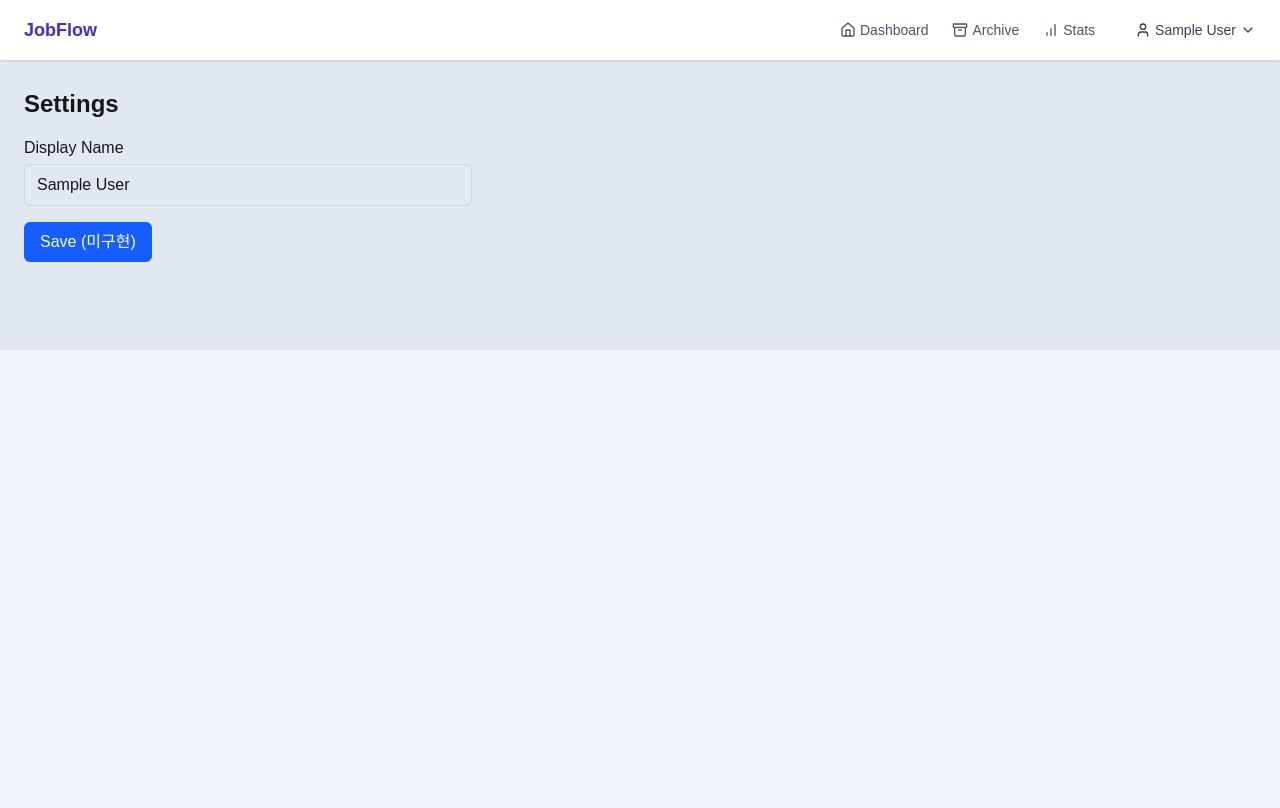
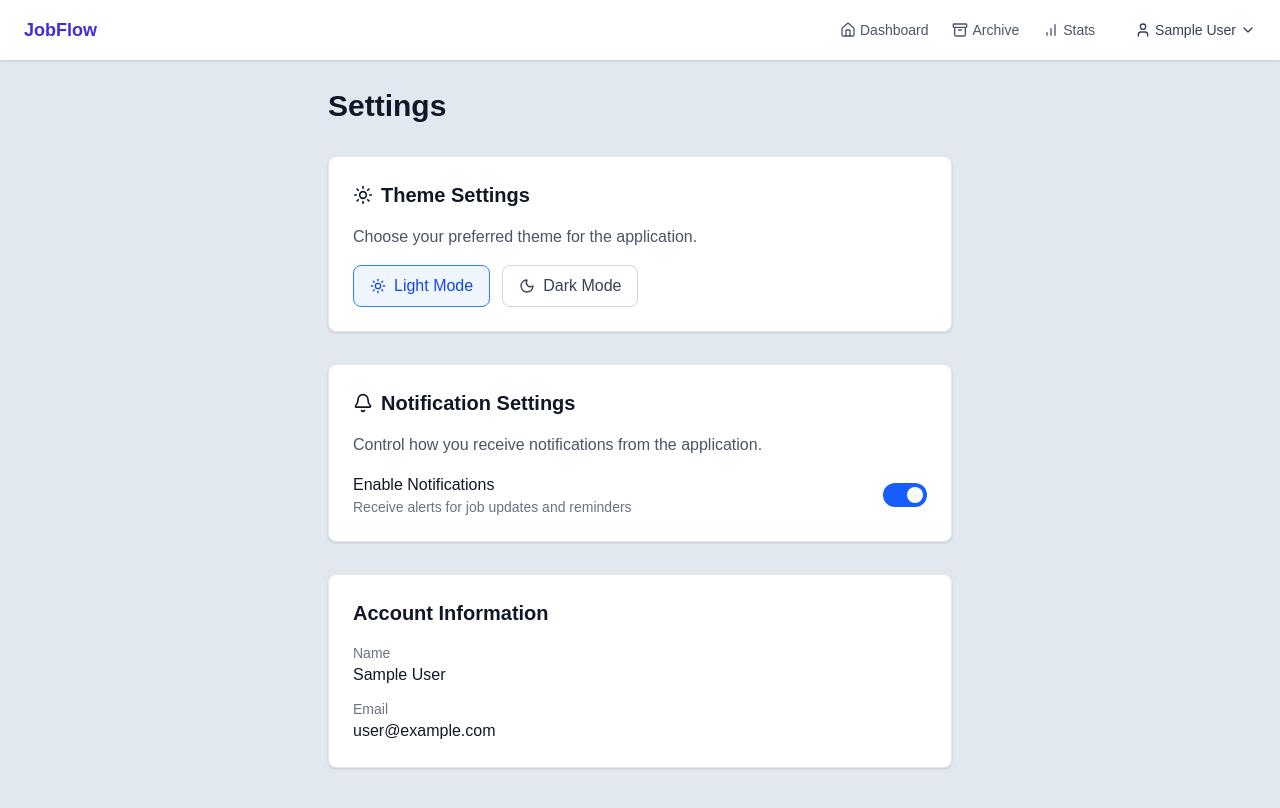
Before and after one commit to ianez7659/job-tracker, a Next.js app: page /dashboard/settings in a window 1280 px wide. Shown: the top 808 px of the page. Built offline with nearby package versions, Linux system fonts and the light colour scheme; no server answers; sample sign-in values are in the browser's storage.

Commit message:
refactor: replace user profile to settings components for improved functionality and UI

```diff
--- a/src/app/api/user/image/route.ts
+++ b/src/app/api/user/image/route.ts
@@ -12,14 +12,19 @@
 
   const { image } = await req.json();
 
+  console.log("🔄 API called with:", { email: session.user.email, imageLength: image ? image.length : 0 });
+
   try {
-    await prisma.user.update({
+    const updatedUser = await prisma.user.update({
       where: { email: session.user.email },
       data: { image },
     });
 
-    return NextResponse.json({ success: true });
+    console.log("✅ Database updated successfully:", { userId: updatedUser.id, hasImage: !!updatedUser.image });
+
+    return NextResponse.json({ success: true, user: updatedUser });
   } catch (err) {
+    console.error("❌ Database update failed:", err);
     return NextResponse.json({ error: "Update failed" }, { status: 500 });
   }
 }
--- a/src/app/dashboard/profile/ProfileClient.tsx
+++ b/src/app/dashboard/profile/ProfileClient.tsx
@@ -1,6 +1,7 @@
 "use client";
 
 import { Session } from "next-auth";
+import { useSession } from "next-auth/react";
 import Image from "next/image";
 import { useEffect, useState } from "react";
 
@@ -11,6 +12,7 @@
 export default function ProfileClient({ session }: Props) {
   if (!session) return <p>Not logged in.</p>;
   const { user } = session;
+  const { update: updateSession } = useSession();
 
   const [preview, setPreview] = useState("");
   const [selectedFile, setSelectedFile] = useState<File | null>(null);
@@ -20,12 +22,22 @@
     console.log("🖼 preview", preview);
   }
 
-  // ✅ session.user.image 업데이트되면 preview도 업데이트
   useEffect(() => {
     if (user.image) {
       setPreview(user.image);
     }
   }, [user.image]);
+
+  // Force refresh session after image update
+  const refreshSession = async () => {
+    try {
+      await updateSession();
+      // Force a page refresh to ensure all components update
+      window.location.reload();
+    } catch (error) {
+      console.error("Failed to refresh session:", error);
+    }
+  };
 
   const handleFileChange = (e: React.ChangeEvent<HTMLInputElement>) => {
     const file = e.target.files?.[0];
@@ -48,6 +60,7 @@
     setUploading(true);
 
     const base64 = await toBase64(selectedFile);
+    console.log("📤 Uploading image, length:", base64.length);
 
     const res = await fetch("/api/user/image", {
       method: "PATCH",
@@ -56,8 +69,18 @@
     });
 
     if (res.ok) {
+      const result = await res.json();
+      console.log("✅ Upload successful:", result);
+
       alert("Save complete!");
+      // Update the UI immediately after successful upload
+      setPreview(base64);
+      setSelectedFile(null);
+      // Force session refresh and page reload to ensure all components update
+      await refreshSession();
     } else {
+      const error = await res.text();
+      console.error("❌ Upload failed:", error);
       alert("Save failed");
     }
 
@@ -74,6 +97,7 @@
             width={64}
             height={64}
             unoptimized
+            priority
             className="rounded-full border"
           />
         )}
--- a/src/app/dashboard/profile/page.tsx
+++ b/src/app/dashboard/profile/page.tsx
@@ -1,13 +1,18 @@
 import { getServerSession } from "next-auth";
 import { authOptions } from "@/lib/auth";
+import { redirect } from "next/navigation";
 import ProfileClient from "./ProfileClient";
 
 export default async function ProfilePage() {
   const session = await getServerSession(authOptions);
 
+  if (!session) {
+    redirect("/login");
+  }
+
   return (
     <main className="p-6">
-      <h1 className="text-2xl font-semibold mb-4">My Profile</h1>
+      <h1 className="text-2xl font-semibold mb-4">Profile</h1>
       <ProfileClient session={session} />
     </main>
   );
--- a/src/app/dashboard/settings/SettingsClient.tsx
+++ b/src/app/dashboard/settings/SettingsClient.tsx
@@ -1,37 +1,145 @@
 "use client";
 
 import { Session } from "next-auth";
-import { useState } from "react";
+import { useState, useEffect } from "react";
+import { Moon, Sun, Bell, BellOff } from "lucide-react";
 
 interface Props {
   session: Session | null;
 }
 
 export default function SettingsClient({ session }: Props) {
-  const [name, setName] = useState(session?.user?.name ?? "");
+  const [theme, setTheme] = useState<"light" | "dark">("light");
+  const [notifications, setNotifications] = useState(true);
+
+  useEffect(() => {
+    // Load saved settings from localStorage
+    const savedTheme = localStorage.getItem("theme") as "light" | "dark";
+    const savedNotifications = localStorage.getItem("notifications");
+
+    if (savedTheme) setTheme(savedTheme);
+    if (savedNotifications !== null) {
+      setNotifications(savedNotifications === "true");
+    }
+  }, []);
+
+  const handleThemeChange = (newTheme: "light" | "dark") => {
+    setTheme(newTheme);
+    localStorage.setItem("theme", newTheme);
+
+    // Apply theme to document
+    if (newTheme === "dark") {
+      document.documentElement.classList.add("dark");
+    } else {
+      document.documentElement.classList.remove("dark");
+    }
+  };
+
+  const handleNotificationChange = (enabled: boolean) => {
+    setNotifications(enabled);
+    localStorage.setItem("notifications", enabled.toString());
+  };
+
+  if (!session) return <p>Not logged in.</p>;
 
   return (
-    <form className="space-y-4 max-w-md">
-      <div>
-        <label htmlFor="name" className="block font-medium">
-          Display Name
-        </label>
-        <input
-          id="name"
-          type="text"
-          value={name}
-          onChange={(e) => setName(e.target.value)}
-          className="mt-1 block w-full border border-gray-300 rounded-md px-3 py-2"
-        />
+    <main className="p-6 max-w-2xl mx-auto">
+      <h1 className="text-3xl font-bold text-gray-900 mb-8">Settings</h1>
+
+      <div className="space-y-8">
+        {/* Theme Settings */}
+        <section className="bg-white rounded-lg border border-gray-200 p-6 shadow-sm">
+          <h2 className="text-xl font-semibold text-gray-900 mb-4 flex items-center gap-2">
+            {theme === "dark" ? <Moon size={20} /> : <Sun size={20} />}
+            Theme Settings
+          </h2>
+
+          <div className="space-y-4">
+            <p className="text-gray-600">
+              Choose your preferred theme for the application.
+            </p>
+
+            <div className="flex gap-3">
+              <button
+                onClick={() => handleThemeChange("light")}
+                className={`flex items-center gap-2 px-4 py-2 rounded-lg border transition-all ${
+                  theme === "light"
+                    ? "bg-blue-50 border-blue-500 text-blue-700"
+                    : "bg-white border-gray-300 text-gray-700 hover:bg-gray-50"
+                }`}
+              >
+                <Sun size={16} />
+                Light Mode
+              </button>
+
+              <button
+                onClick={() => handleThemeChange("dark")}
+                className={`flex items-center gap-2 px-4 py-2 rounded-lg border transition-all ${
+                  theme === "dark"
+                    ? "bg-blue-50 border-blue-500 text-blue-700"
+                    : "bg-white border-gray-300 text-gray-700 hover:bg-gray-50"
+                }`}
+              >
+                <Moon size={16} />
+                Dark Mode
+              </button>
+            </div>
+          </div>
+        </section>
+
+        {/* Notification Settings */}
+        <section className="bg-white rounded-lg border border-gray-200 p-6 shadow-sm">
+          <h2 className="text-xl font-semibold text-gray-900 mb-4 flex items-center gap-2">
+            {notifications ? <Bell size={20} /> : <BellOff size={20} />}
+            Notification Settings
+          </h2>
+
+          <div className="space-y-4">
+            <p className="text-gray-600">
+              Control how you receive notifications from the application.
+            </p>
+
+            <div className="flex items-center justify-between">
+              <div>
+                <p className="font-medium text-gray-900">Enable Notifications</p>
+                <p className="text-sm text-gray-500">
+                  Receive alerts for job updates and reminders
+                </p>
+              </div>
+
+              <button
+                onClick={() => handleNotificationChange(!notifications)}
+                className={`relative inline-flex h-6 w-11 items-center rounded-full transition-colors ${
+                  notifications ? "bg-blue-600" : "bg-gray-200"
+                }`}
+              >
+                <span
+                  className={`inline-block h-4 w-4 transform rounded-full bg-white transition-transform ${
+                    notifications ? "translate-x-6" : "translate-x-1"
+                  }`}
+                />
+              </button>
+            </div>
+          </div>
+        </section>
+
+        {/* User Info */}
+        <section className="bg-white rounded-lg border border-gray-200 p-6 shadow-sm">
+          <h2 className="text-xl font-semibold text-gray-900 mb-4">Account Information</h2>
+
+          <div className="space-y-3">
+            <div>
+              <p className="text-sm font-medium text-gray-500">Name</p>
+              <p className="text-gray-900">{session.user?.name || "Not provided"}</p>
+            </div>
+
+            <div>
+              <p className="text-sm font-medium text-gray-500">Email</p>
+              <p className="text-gray-900">{session.user?.email}</p>
+            </div>
+          </div>
+        </section>
       </div>
-
-      <button
-        type="submit"
-        className="bg-blue-600 text-white px-4 py-2 rounded-md"
-        disabled
-      >
-        Save (미구현)
-      </button>
-    </form>
+    </main>
   );
 }
--- a/src/app/dashboard/settings/page.tsx
+++ b/src/app/dashboard/settings/page.tsx
@@ -1,14 +1,14 @@
 import { getServerSession } from "next-auth";
 import { authOptions } from "@/lib/auth";
+import { redirect } from "next/navigation";
 import SettingsClient from "./SettingsClient";
 
 export default async function SettingsPage() {
   const session = await getServerSession(authOptions);
 
-  return (
-    <main className="p-6">
-      <h1 className="text-2xl font-semibold mb-4">Settings</h1>
-      <SettingsClient session={session} />
-    </main>
-  );
+  if (!session) {
+    redirect("/login");
+  }
+
+  return <SettingsClient session={session} />;
 }
--- a/src/components/MobileNav.tsx
+++ b/src/components/MobileNav.tsx
@@ -1,7 +1,7 @@
 "use client";
 import Link from "next/link";
 import { usePathname } from "next/navigation";
-import { Home, BarChart, Trash2, User, Archive, Search } from "lucide-react";
+import { Home, BarChart, Trash2, User, Archive, Search, Settings } from "lucide-react";
 
 export default function MobileNav() {
   const pathname = usePathname();
@@ -12,7 +12,7 @@
     { href: "/dashboard/stats", icon: <BarChart />, label: "Stats" },
     // { href: "/dashboard/user", icon: <Search />, label: "Users" },
     { href: "/dashboard/trash", icon: <Trash2 />, label: "Trash" },
-    { href: "/dashboard/profile", icon: <User />, label: "Profile" },
+    { href: "/dashboard/settings", icon: <Settings />, label: "Settings" },
   ];
 
   return (
```
Also changed, not shown: src/components/NavBar.tsx (+6 -34 lines).
